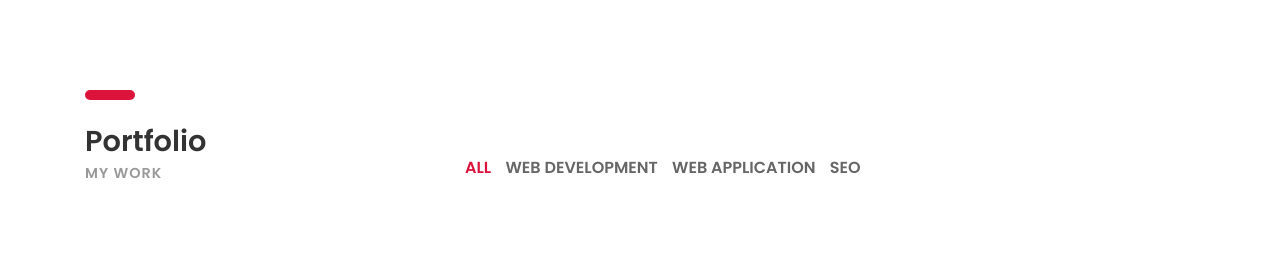
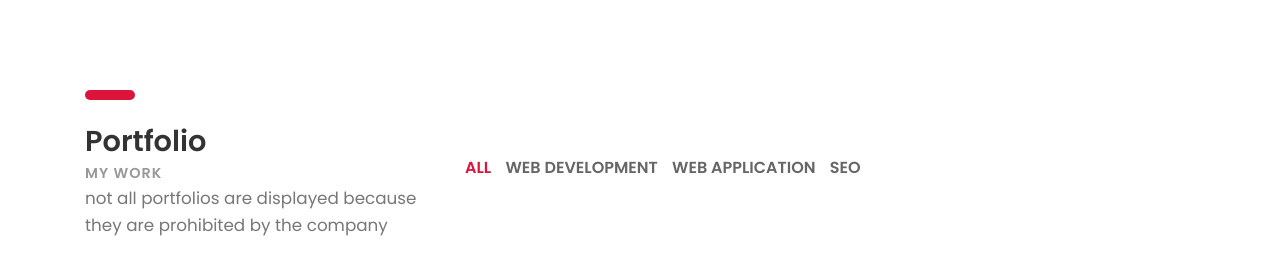
Before and after one commit to andisis/andisis.github.io, a plain HTML site: page index.html in a window 1280 px wide. Shown: the part 699-952 px from the top of the page. Drawn offline with Linux system fonts and the light colour scheme; files whose address does not match are found by name.

Commit message:
Update index.html

```diff
--- a/index.html
+++ b/index.html
@@ -90,6 +90,7 @@
 						<div class="heading">
 							<h3><b>Portfolio</b></h3>
 							<h6 class="font-lite-black"><b>MY WORK</b></h6>
+							<p>not all portfolios are displayed because they are prohibited by the company</p>
 						</div>
 					</div><!-- col-sm-4 -->
 					<div class="col-sm-8">
```
